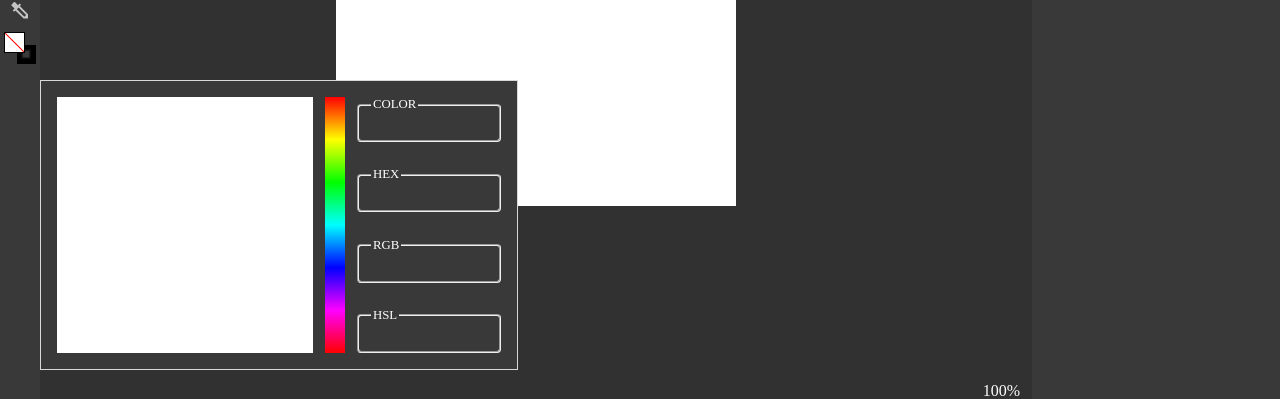
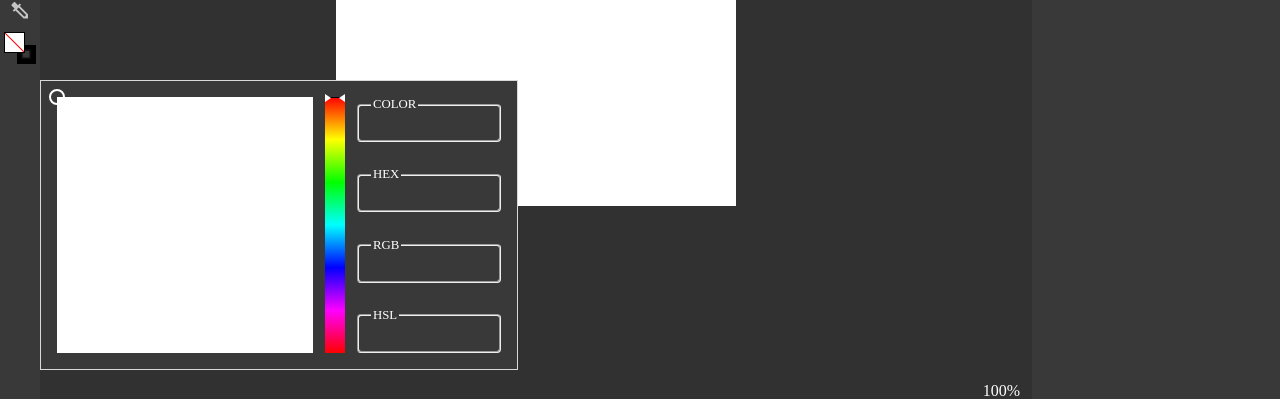
Before and after one commit to Honey-Bi/vector-draw, a React (Create React App) app: page / in a window 1280 px wide. Both pictures are taken after a click on the element 14 px from the left and 440 px from the top of the page. Shown: the part 398-797 px from the top of the page. Built offline with nearby package versions, Linux system fonts and the light colour scheme.

Commit message:
컬러 피커 생성 및 애로우 이동기능 추가

```diff
--- a/src/components/Tool.tsx
+++ b/src/components/Tool.tsx
@@ -1,5 +1,5 @@
-import { useState } from "react";
-import { Palette, Tools } from "../types";
+import React, { useEffect, useRef, useState } from "react";
+import { Palette, Position, Tools } from "../types";
 
 type Props = {
   tool: Tools;
@@ -16,28 +16,113 @@ function Tool({ tool, setTool, palette, setPalette, shortcutTool }: Props) {
   // true 면 fill, false면 stroke
 
   const [open, setOpen] = useState<boolean>(false);
+
+  const pRef = useRef<HTMLDivElement>(null);
+  const [sbDown, setSBDown] = useState<boolean>(false);
+  const [cDown, setCDown] = useState<boolean>(false);
+  const [cTop, setCTop] = useState<number>(0);
+  const [sbPosition, setSBPosition] = useState<Position>({ x: 0, y: 0 });
+
   // const [color, setColor] = useState<ColorPicker>({})
 
+  // 채우기 색상 변경
   function colorFill() {
     if (!FS) return setFS(true);
-    openPalette();
+    setOpen(true);
   }
+
+  // 선 색상 변경
   function colorStroke() {
     if (FS) return setFS(false);
-    openPalette();
+    setOpen(true);
   }
+
+  // 팔레트 기본 색상 기능
   function colorDefault() {
     setPalette({
       fill: { r: 255, g: 255, b: 255 },
       stroke: null,
     });
   }
+
+  // 팔레트 스왑 기능
   function toggleFS() {
     setFS((prev) => !prev);
   }
 
-  function openPalette() {
-    setOpen(true);
+  // 팔레트 닫기 기능
+  useEffect(() => {
+    // 외부영역 클릭 이벤트 감지후 팔레트 닫음
+    const handleClick = (e: MouseEvent) => {
+      if (pRef.current && !pRef.current.contains(e.target as Node)) {
+        setOpen(false);
+      }
+    };
+    window.addEventListener("mousedown", handleClick);
+    return () => window.removeEventListener("mousedown", handleClick);
+  }, [pRef]);
+
+  // 팔레트 색조정 마우스 이동 감지
+  useEffect(() => {
+    const handleMouseMove = (e: MouseEvent) => {
+      if (sbDown) {
+        setSB(e.pageX, e.pageY);
+      }
+      if (cDown) {
+        setC(e.pageY);
+      }
+    };
+    window.addEventListener("mousemove", handleMouseMove);
+    return () => window.removeEventListener("mousemove", handleMouseMove);
+  }, [sbDown, cDown]);
+
+  // 팔레트 열고 마우스 업 감지
+  useEffect(() => {
+    const handleMouseUp = (e: MouseEvent) => {
+      if (open) {
+        setCDown(false);
+        setSBDown(false);
+      }
+    };
+
+    window.addEventListener("mouseup", handleMouseUp);
+    return () => window.removeEventListener("mouseup", handleMouseUp);
+  }, [open]);
+
+  // 색조 및 채도 클릭
+  function sbMouseDown(e: React.MouseEvent) {
+    setSBDown(true);
+    setSB(e.pageX, e.pageY);
+  }
+
+  // 색상 변경 클릭
+  function cMouseDown(e: React.MouseEvent) {
+    setCDown(true);
+    setC(e.pageY);
+  }
+
+  // 색조 및 채도 변경
+  function setSB(x: number, y: number) {
+    const sb = document.getElementsByClassName("sb")[0].getBoundingClientRect();
+    const position: Position = {
+      x: x - sb.x,
+      y: y - sb.y,
+    };
+    if (position.x >= 0 && position.x <= 256)
+      setSBPosition((prev) => {
+        return { ...prev, x: position.x };
+      });
+    if (position.y >= 0 && position.y <= 256)
+      setSBPosition((prev) => {
+        return { ...prev, y: position.y };
+      });
+  }
+
+  // 색상 변경
+  function setC(y: number) {
+    const c = document.getElementsByClassName("c")[0].getBoundingClientRect();
+    const top = y - c.y;
+    if (top >= 0 && top <= 256) setCTop(top);
   }
   return (
     <>
@@ -163,9 +248,16 @@ function Tool({ tool, setTool, palette, setPalette, shortcutTool }: Props) {
           <div className="color-default" onClick={colorDefault}></div>
         </div>
       </div>
-      <div className={`color-picker ${open ? "open" : ""}`}>
-        <div className="sb"></div>
-        <div className="c"></div>
+      <div className={`color-picker ${open ? "open" : ""}`} ref={pRef}>
+        <div className="sb draggNone" onMouseDown={sbMouseDown}>
+          <div
+            className="arrow"
+            style={{ top: sbPosition.y - 8, left: sbPosition.x - 8 }}
+          ></div>
+        </div>
+        <div className="c draggNone" onMouseDown={cMouseDown}>
+          <div className="arrow" style={{ top: cTop }}></div>
+        </div>
         <div className="info">
           <fieldset>
             <legend>COLOR</legend>
--- a/src/index.css
+++ b/src/index.css
@@ -3,6 +3,12 @@ body {
   background-color: var(--base-color);
   color: white;
   overflow: hidden;
+}
+.draggNone {
+  -webkit-user-select: none;
+  -moz-user-select: none;
+  -ms-user-select: none;
+  user-select: none;
 }
 div:focus-visible {
   outline: none;
@@ -223,10 +229,23 @@ ul {
     width: 256px;
     height: 100%;
     background-color: white;
+    position: relative;
+    .arrow {
+      position: absolute;
+      border: 2px solid white;
+      width: 1rem;
+      height: 1rem;
+      border-radius: 1rem;
+      box-sizing: border-box;
+      top: 0;
+      left: 0;
+      transform-origin: center center;
+    }
   }
   .c {
     width: 1.25rem;
     height: 100%;
+    position: relative;
     background: linear-gradient(
       to bottom,
       hsl(0, 100%, 50%),
@@ -237,6 +256,36 @@ ul {
       hsl(300, 100%, 50%),
       hsl(360, 100%, 50%)
     );
+    .arrow {
+      position: absolute;
+      width: 100%;
+      box-sizing: border-box;
+      border-top: 1px solid black;
+      cursor: s-resize;
+      &::before,
+      &::after {
+        content: "";
+        position: absolute;
+      }
+      &::before {
+        left: 0;
+        top: -4px;
+        width: 0px;
+        height: 0px;
+        border-left: 6px solid white;
+        border-top: 4px solid transparent;
+        border-bottom: 4px solid transparent;
+      }
+      &::after {
+        right: 0;
+        top: -4px;
+        width: 0px;
+        height: 0px;
+        border-right: 6px solid white;
+        border-top: 4px solid transparent;
+        border-bottom: 4px solid transparent;
+      }
+    }
   }
   .info {
     display: flex;
```
Also changed, not shown: src/components/Menu.tsx (+7 -1 lines).
